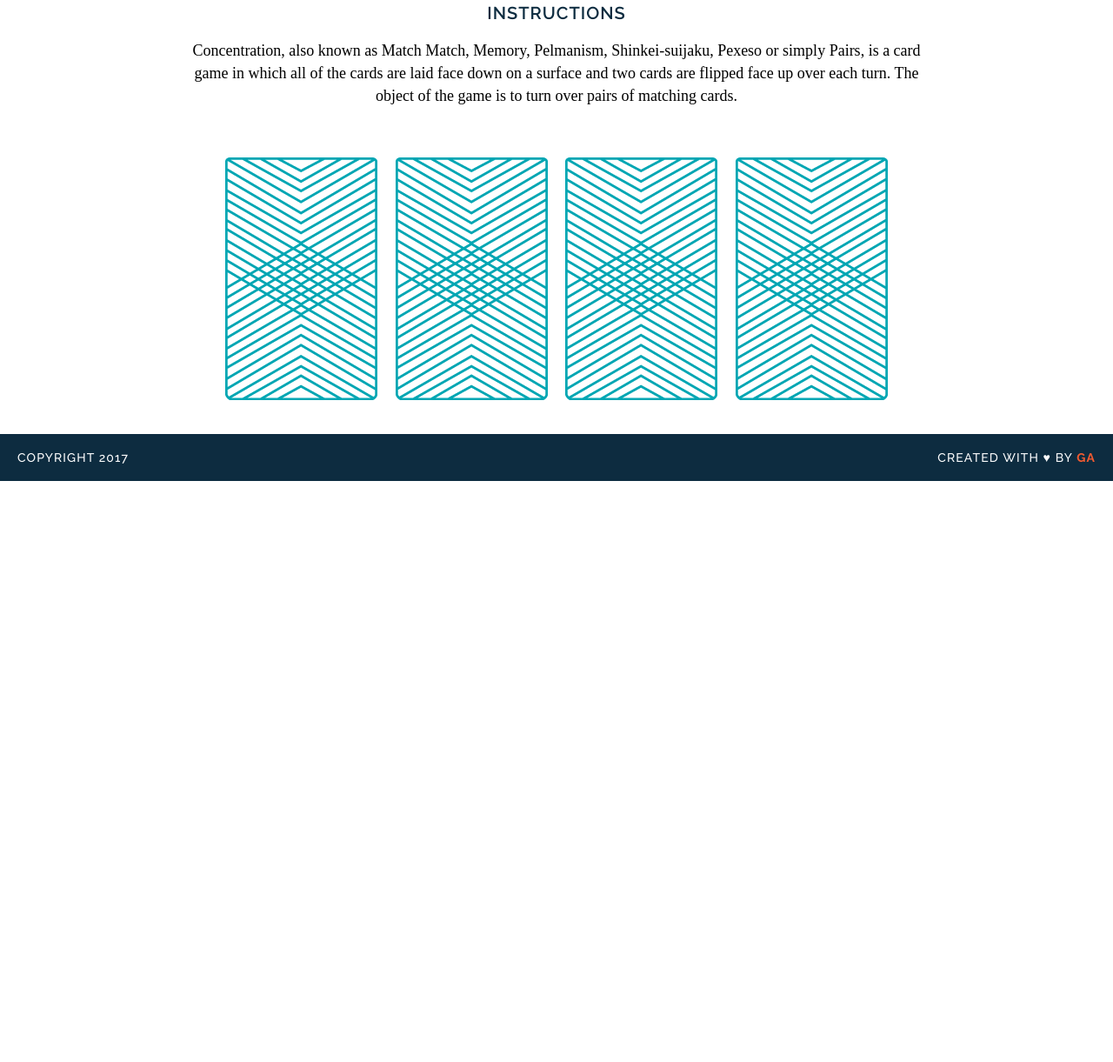
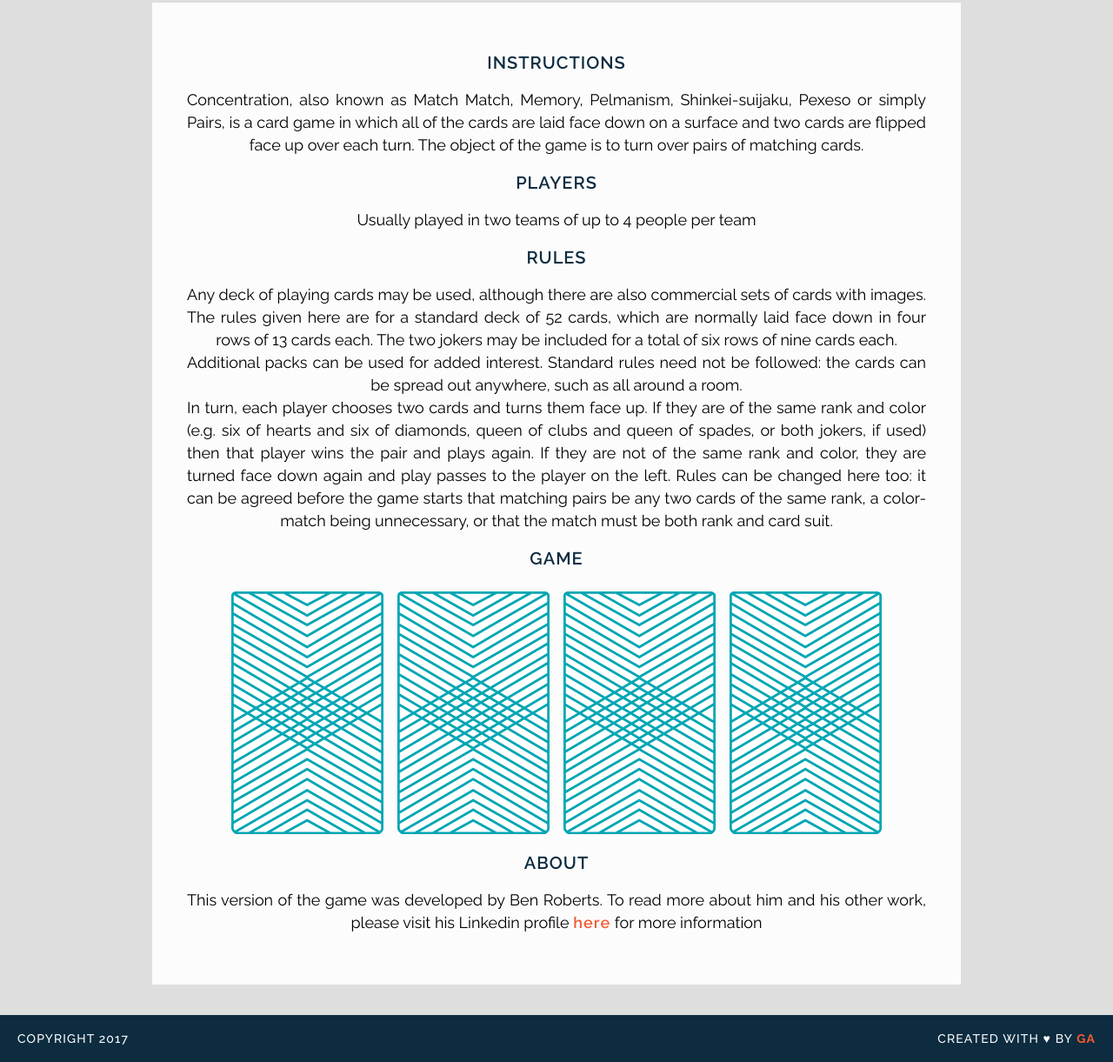
Before and after one commit to brobo01/wdi-fundamentals-memorygame, a plain HTML site: page memory-game/index.html in a window 1280 px wide. Shown: the part 206-1427 px from the top of the page at 87% size. Before the commit the page ends 800 px from the top, so only its background shows below. Drawn offline with Linux system fonts and the light colour scheme; a web font is replaced by a local one.

Commit message:
created game logic

```diff
--- a/memory-game/css/style.css
+++ b/memory-game/css/style.css
@@ -7,6 +7,12 @@ body {
   font-size: 18px;
   -webkit-font-smoothing: antialiased;
   margin: 0;
+  background-color: rgb(222,222,222);
+}
+
+main {
+  background-color: rgba(255,255,255,0.9);
+  padding: 40px;
 }
 
 .clearfix:after {
@@ -41,7 +47,9 @@ h2 {
 }
 
 p {
-  font-family: "Droid Serif", serif;
+  text-align:justify;
+  text-align-last: center;
+  font-family: "Raleway", sans-serif;
   line-height: 26px;
 }
 
@@ -60,7 +68,9 @@ a {
 
 a:hover {
   border-bottom: 2px solid white;
+  font-weight: bold;
 }
+
 /* =============================
 HEADER
 ================================ */
@@ -91,7 +101,7 @@ main {
 GAME BOARD
 ================================ */
 img {
-  margin: 40px 8px 0;
+  margin: 10px 8px 0;
 }
 
 /* =============================
@@ -108,6 +118,17 @@ footer {
 
 }
 
+.link {
+  color: #F15B31;
+  padding: 0px;
+  text-transform: lowercase;
+  font-family: "Raleway", sans-serif;
+  text-align: center;
+  font-size: 18px;
+  -webkit-font-smoothing: antialiased;
+  margin: 0;
+}
+
 .copyright {
   float: left;
   font-family: "Raleway", sans-serif;
--- a/memory-game/index.html
+++ b/memory-game/index.html
@@ -13,24 +13,44 @@
 	</header>
 
 	<nav>
-		<a href="#">Instructions</a>
-		<a href="#">Game</a>
+		<a href="#Instructions">Instructions</a>
+		<a href="#Players">Players</a>
+		<a href="#Rules">Rules</a>
+		<a href="#Game">Game</a>
+		<a href="#About">About</a>
 	</nav>
 
 
 	<main>
-		<h2>Instructions</h2>
-
+		<h2 id="Instructions"> Instructions</h2>
 		<p>
 			Concentration, also known as Match Match, Memory, Pelmanism, Shinkei-suijaku, Pexeso or simply Pairs, is a card game in which all of the cards are laid face down on a surface and two cards are flipped face up over each turn. The object of the game is to turn over pairs of matching cards.
 		</p>
 
-		<div>
-			<img src="images/back.png" alt="Queen of Diamonds">
-			<img src="images/back.png" alt="Queen of Hearts">
-			<img src="images/back.png" alt="King of Diamonds">
-			<img src="images/back.png" alt="King of Hearts">
-		</div>
+		<h2 id="Players">Players</h2>
+		<p>
+			Usually played in two teams of up to 4 people per team
+		</p>
+
+		<h2 id="Rules">Rules</h2>
+		<p>
+			Any deck of playing cards may be used, although there are also commercial sets of cards with images. The rules given here are for a standard deck of 52 cards, which are normally laid face down in four rows of 13 cards each. The two jokers may be included for a total of six rows of nine cards each.<br/>
+
+			Additional packs can be used for added interest. Standard rules need not be followed: the cards can be spread out anywhere, such as all around a room.<br/>
+
+			In turn, each player chooses two cards and turns them face up. If they are of the same rank and color (e.g. six of hearts and six of diamonds, queen of clubs and queen of spades, or both jokers, if used) then that player wins the pair and plays again. If they are not of the same rank and color, they are turned face down again and play passes to the player on the left. Rules can be changed here too: it can be agreed before the game starts that matching pairs be any two cards of the same rank, a color-match being unnecessary, or that the match must be both rank and card suit.
+		</p>
+
+
+		<h2 id="Game">Game</h2>
+		<div id="game-board" class="board clearfix"></div>
+
+		<h2 id="About">About</h2>
+		<p>
+			This version of the game was developed by Ben Roberts. To read more about him and his other work, please visit his Linkedin profile
+			<a class="link" href="https://www.linkedin.com/in/ben-roberts-13314262/" target=_blank>here</a> for more information</p>
+
+
 
 	</main>
 
--- a/memory-game/js/main.js
+++ b/memory-game/js/main.js
@@ -19,30 +19,50 @@ const cards=[
 	suit: 'Diamonds',
 	cardImage: "images/king-of-diamonds.png"
 }];
+
+function getRandomInt(max) {
+	return Math.floor(Math.random() * Math.floor(max));}
+
+cards.sort(function(a, b) {
+	return getRandomInt(cards.length) - getRandomInt(cards.length);
+});
+
 const cardsInPlay = [];
 
 function checkForMatch(){
 	if (cardsInPlay[0] === cardsInPlay[1]) {
 	console.log("You found a match!");
-	//alert("You found a match!");
+	setTimeout(function(){
+		if(!alert("You found a match!")){window.location.reload();};
+	}, 300);
 	} else {
 	console.log("Sorry, try again");
-	//alert("Sorry, try again");
+	setTimeout(function(){
+		if(!alert("Sorry, try again")){window.location.reload();};
+	}, 300);
 	}
 }
 
-
-function flipCard(cardId){
+function flipCard(){
+	let cardId = this.getAttribute('data-id');
 	console.log("User flipped "+cards[cardId].rank);
 	console.log(cards[cardId].cardImage)
 	console.log(cards[cardId].suit)
 	cardsInPlay.push(cards[cardId].rank);
+	this.setAttribute('src',cards[cardId].cardImage);
 	if (cardsInPlay.length === 2) {
 	checkForMatch()
 	}
 }
 
+function createBoard(){
+	for (let i = 0; i < cards.length; i++){
+	const cardElement = document.createElement('img');
+	cardElement.setAttribute('src','images/back.png');
+	cardElement.setAttribute('data-id', i);
+	cardElement.addEventListener('click',flipCard);
+	document.getElementById('game-board').appendChild(cardElement);
+	};
+}
 
-
-flipCard(0)
-flipCard(2)
+createBoard()
```
Lines whose indentation alone changed are shown as unchanged.
